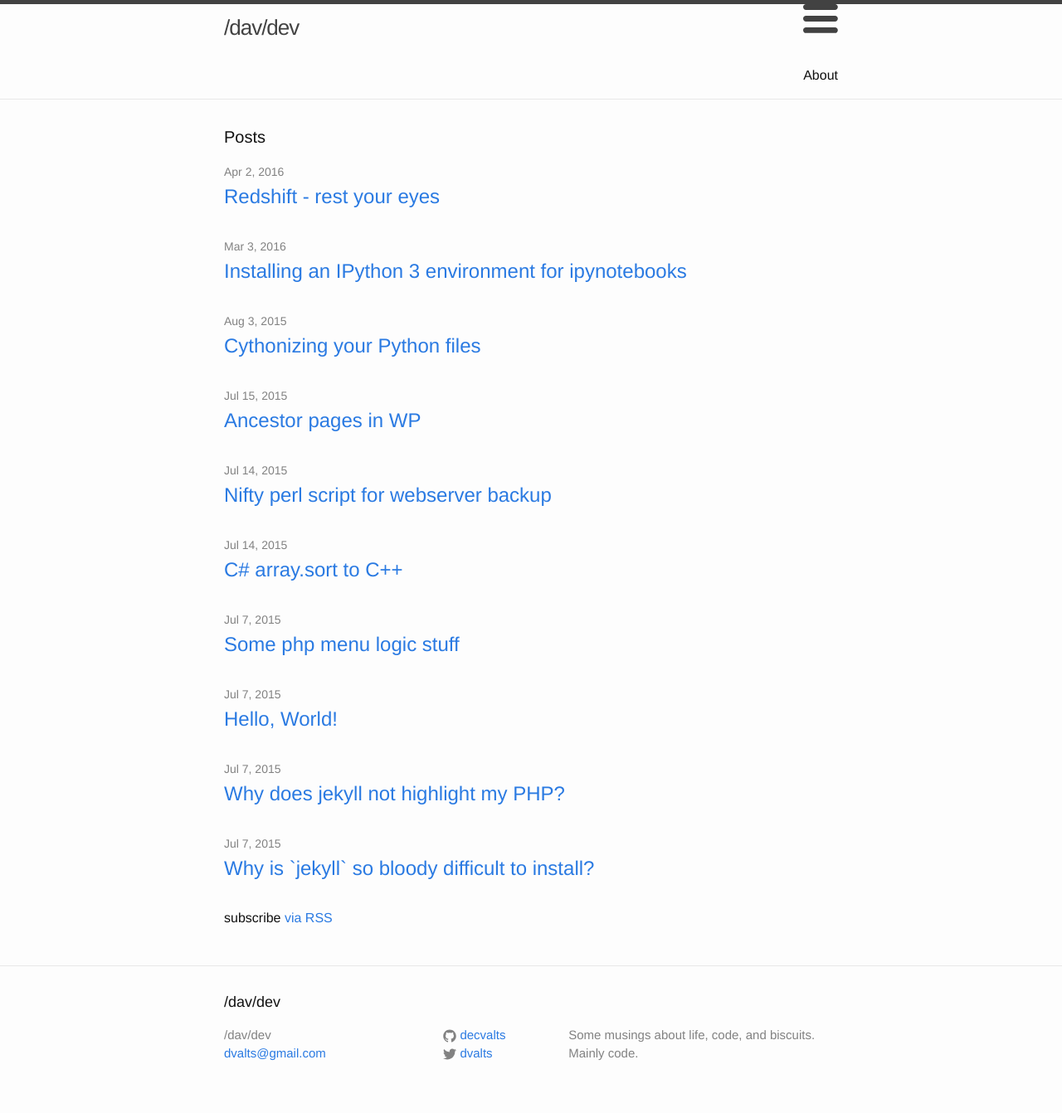
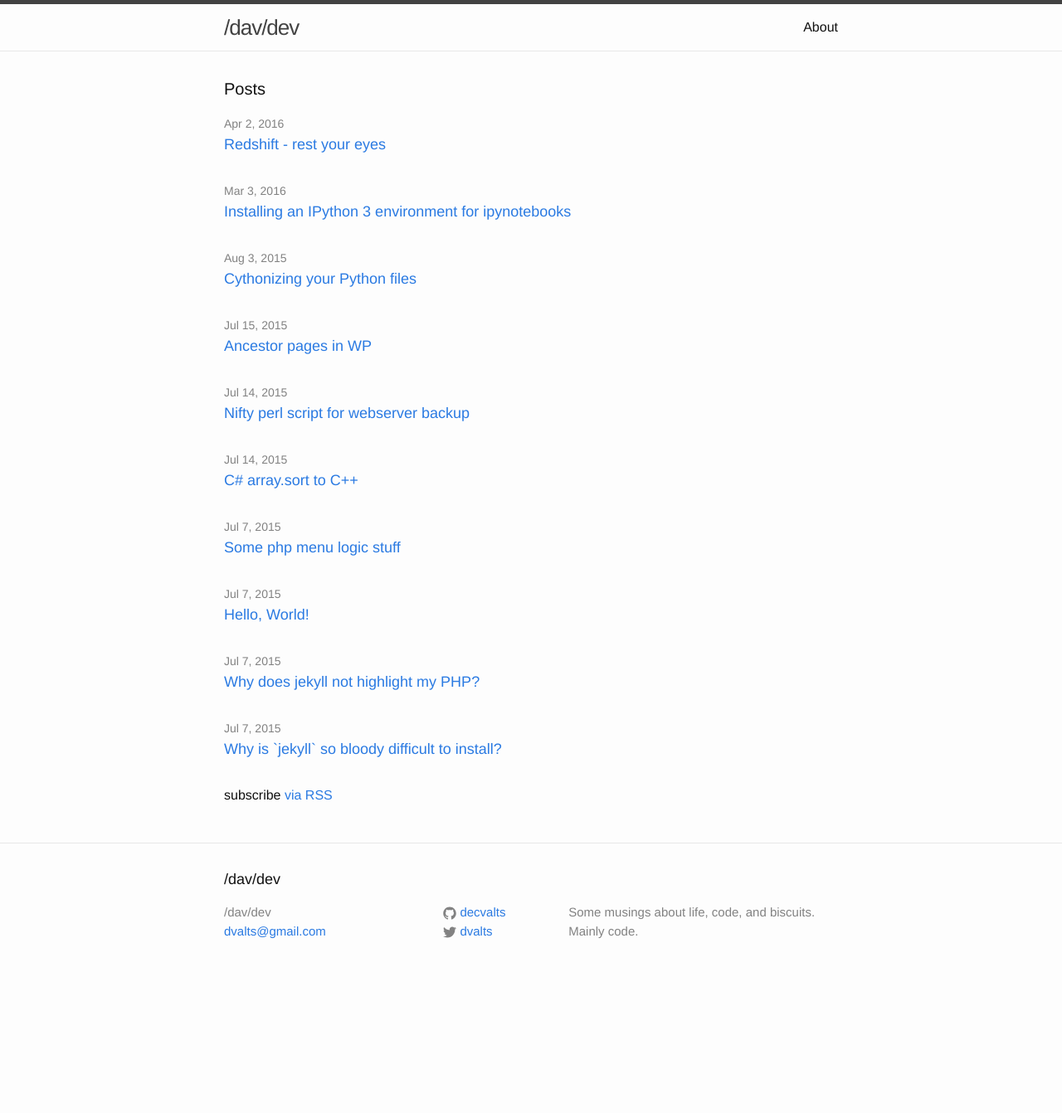
Before and after one commit to dvalters/self, a Jekyll site: the page built from index.html, in a window 1280 px wide. Shown: the whole page at 83% size. Built offline with Jekyll 4.4.1, drawn with Linux system fonts in a browser that asks for light colours; after the commit the page ends 1194 px from its top, so only the background shows below that.

Commit message:
Update _layout.scss

```diff
--- a/_sass/_layout.scss
+++ b/_sass/_layout.scss
@@ -28,7 +28,7 @@
     line-height: 56px;
 
     .menu-icon {
-        //display: none;
+        display: none;
     }
 
     .page-link {
@@ -185,7 +185,7 @@
 
 .post-link {
     display: block;
-    font-size: 24px;
+    font-size: 18px;
 }
 
 
```
